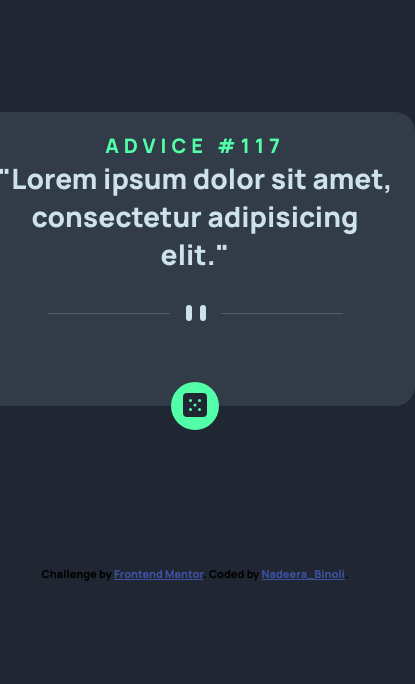
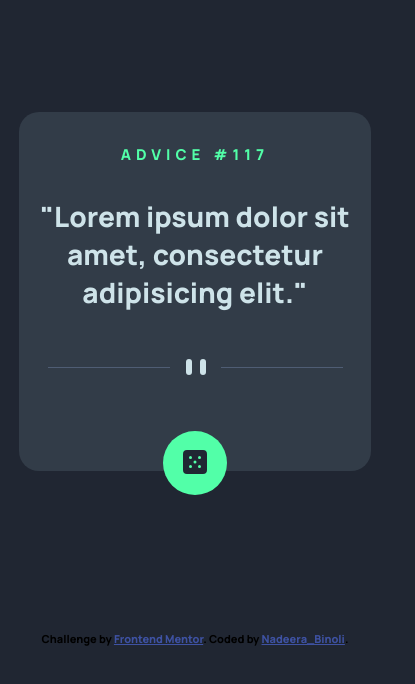
Before and after one commit to NadeeraBinoli/Advice-generator, a plain HTML site: page index.html in a window 390 px wide. Shown: the whole page, 415 px wide, since content can reach past the window. Drawn offline with Linux system fonts and the light colour scheme; no server answers.

Commit message:
edit css
edit media quarries, add hover effects, edit pattern-divider in html

```diff
--- a/index.html
+++ b/index.html
@@ -30,10 +30,10 @@
 
 
     <!-- pattern divider -->
-    <picture class="pattern-divider">
-      <source media="(min-width: 780px)" srcset="images\pattern-divider-desktop.svg">
-      <img src="images\pattern-divider-mobile.svg" alt="pattern-divider" />
-    </picture>
+    <div class="pattern-divider">
+      <img src="images\pattern-divider-desktop.svg" alt="pattern-divider-desktop" class="pattern-divider-desktop">
+      <img src="images\pattern-divider-mobile.svg" alt="pattern-divider-mobile" class="pattern-divider-mobile">
+    </div>
 
     <!-- dice icon btn -->
     <button>
--- a/style.css
+++ b/style.css
@@ -10,7 +10,7 @@ body {
   flex-direction: column;
   align-items: center;
   justify-content: center;
-  margin-top: 5rem;
+  margin: 5rem auto auto;
   padding: 2rem;
   text-align: center;
 }
@@ -24,20 +24,11 @@ main {
   width: 30rem;
 }
 
-@media screen and (max-width:780px) {
-  main {
-    width: 25rem;
-  }
-}
-
-.pattern-divider img {
-  margin: 2rem;
-}
-
 .advice-id {
   color: hsl(150, 100%, 66%);
-  font-size: 20px;
+  font-size: 15px;
   letter-spacing: 5px;
+  margin: 2rem;
 }
 
 .advice-txt {
@@ -45,12 +36,22 @@ main {
   font-size: 28px
 }
 
+/* pattern divider */
+.pattern-divider-desktop {
+  margin: 2rem 1rem;
+}
+
+.pattern-divider-mobile {
+  display: none;
+}
+
+/* dice icon btn */
 button {
   background-color: hsl(150, 100%, 66%);
   border-radius: 50%;
   border: none;
-  width: 3rem;
-  height: 3rem;
+  width: 4rem;
+  height: 4rem;
   position: absolute;
   left: 50%;
   transform: translateX(-50%);
@@ -58,6 +59,12 @@ button {
   cursor: pointer;
 }
 
+/* dice icon btn hover effects */
+button:hover {
+  box-shadow: 0 0 45px hsl(150, 100%, 66%);
+}
+
+/* credit section */
 .attribution {
   font-size: 11px;
   text-align: center;
@@ -67,3 +74,36 @@ button {
 .attribution a {
   color: hsl(228, 45%, 44%);
 }
+
+/* media query */
+@media screen and (min-width:500px) and (max-width:780px) {
+  main {
+    width: 25rem;
+  }
+
+  .pattern-divider-mobile {
+    display: block;
+    margin: 3rem;
+  }
+
+  .pattern-divider-desktop {
+    display: none;
+  }
+}
+
+@media screen and (max-width:500px) {
+  main {
+    width: 20rem;
+    padding: 0 1rem 3rem;
+  }
+
+  .pattern-divider-mobile {
+    display: block;
+    margin: auto;
+    padding: 3rem 0;
+  }
+
+  .pattern-divider-desktop {
+    display: none;
+  }
+}
```
Also changed, not shown: 2 other files.
